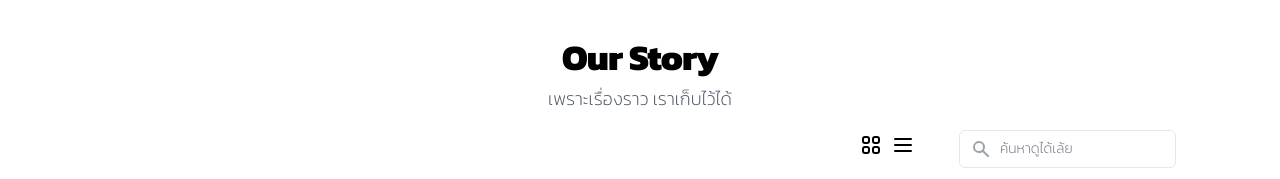
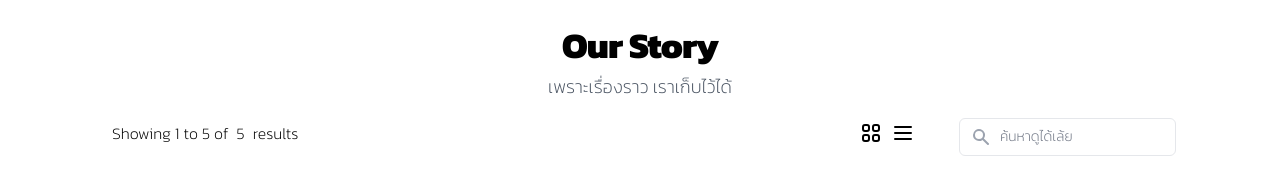
Before and after one commit to m4xexp/chibi-story, a React (Create React App) app: page / in a window 1280 px wide. Shown: the part 3001-3180 px from the top of the page. Built offline with nearby package versions, Linux system fonts and the light colour scheme.

Commit message:
Fixed Responsive of Gallery page

```diff
--- a/src/Data/BlogData.js
+++ b/src/Data/BlogData.js
@@ -65,9 +65,12 @@ function BlogData() {
     },
   ]);
 
+  const Total = dataBlog.length;
+  console.log("Length", Total);
+
   return (
     <div>
-      <BlogPost blogs={dataBlog} />
+      <BlogPost blogs={dataBlog} total={Total} />
     </div>
   );
 }
--- a/src/Gallery.js
+++ b/src/Gallery.js
@@ -35,7 +35,8 @@ function Gallery(props) {
   }
 
   return (
-    <section className="Gallery px-2 py-6" id="gallery">
+    <section className="blog py-14 bg-white font-kanit" id="gallery">
+      <div className="container max-w-6xl mx-auto">
         <h1 className="text-4xl font-extrabold tracking-tight text-gray-900 sm:text-5xl md:text-4xl lg:text-5xl xl:text-6xl m-10">
           <span className="block">Our Gallery</span>
           <span className="block xl:inline" id="">
@@ -43,16 +44,11 @@ function Gallery(props) {
           </span>
         </h1>
         <SearchBar value={searchText} onValueChange={setSearchText} />
-      <ul
-        className={
-          chibliElements
-            ? "grid lg:grid-cols-3 gap-6 px-12 md:grid-cols-2 grid-cols-1"
-            : "grid grid-cols-1 gap-6 px-24"
-        }
-      >
+        <ul className="grid grid-cols-1 gap-8 mt-10 sm:grid-cols-2 md:grid-cols-2 lg:grid-cols-3 py-10 xl:px-0 xl:grid-cols-4 px-12">
           {chibliElements}
         </ul>
         {chibliPost}
+      </div>
     </section>
   );
 }
--- a/src/components/BlogPost.js
+++ b/src/components/BlogPost.js
@@ -3,7 +3,7 @@ import Blog from "../pages/Blog";
 import SearchBar from "./SearchBar";
 
 function BlogPost(props) {
-  const { blogs } = props;
+  const { blogs, Total } = props;
   console.log(blogs);
   const [searchBlog, setSearchBlog] = useState("");
   const filteredBlog = blogs.filter((blog) => {
@@ -18,6 +18,8 @@ function BlogPost(props) {
     return <Blog key={index} blog={blog} />;
   });
 
+  const result = blogElements.length;
+
   return (
     <section className="blog py-14 bg-white font-kanit" id="blog">
       <div className="container max-w-6xl mx-auto">
@@ -27,8 +29,19 @@ function BlogPost(props) {
         <p className="mt-2 text-lg text-center text-gray-600">
           เพราะเรื่องราว เราเก็บไว้ได้
         </p>
-        <div className="flex flex-row justify-end h-16">
-          <div className="flex flex-row justify-between items-center relative">
+        <div className="flex flex-row justify-between h-16 items-center ">
+          <div className="ml-12">
+            <p className="text-medium text-black hidden sm:block">
+              Showing
+              <span className="font-medium mx-1">1</span>
+              to
+              <span className="font-medium mx-1">{result}</span>
+              of
+              <span className="font-medium mx-2">{result}</span>
+              results
+            </p>
+          </div>
+          <div className="flex flex-row justify-between sm:justify-center items-center relative">
             <svg
               className="w-6 h-6 m-1"
               fill="none"
@@ -57,7 +70,7 @@ function BlogPost(props) {
                 d="M4 6h16M4 12h16M4 18h16"
               />
             </svg>
-            <div className="h-auto">
+            <div className="">
               <SearchBar value={searchBlog} onValueChange={setSearchBlog} />
             </div>
           </div>
```
Also changed, not shown: 1 other file (tests, documents, lock files or other folders). Lines whose indentation alone changed are shown as unchanged.
